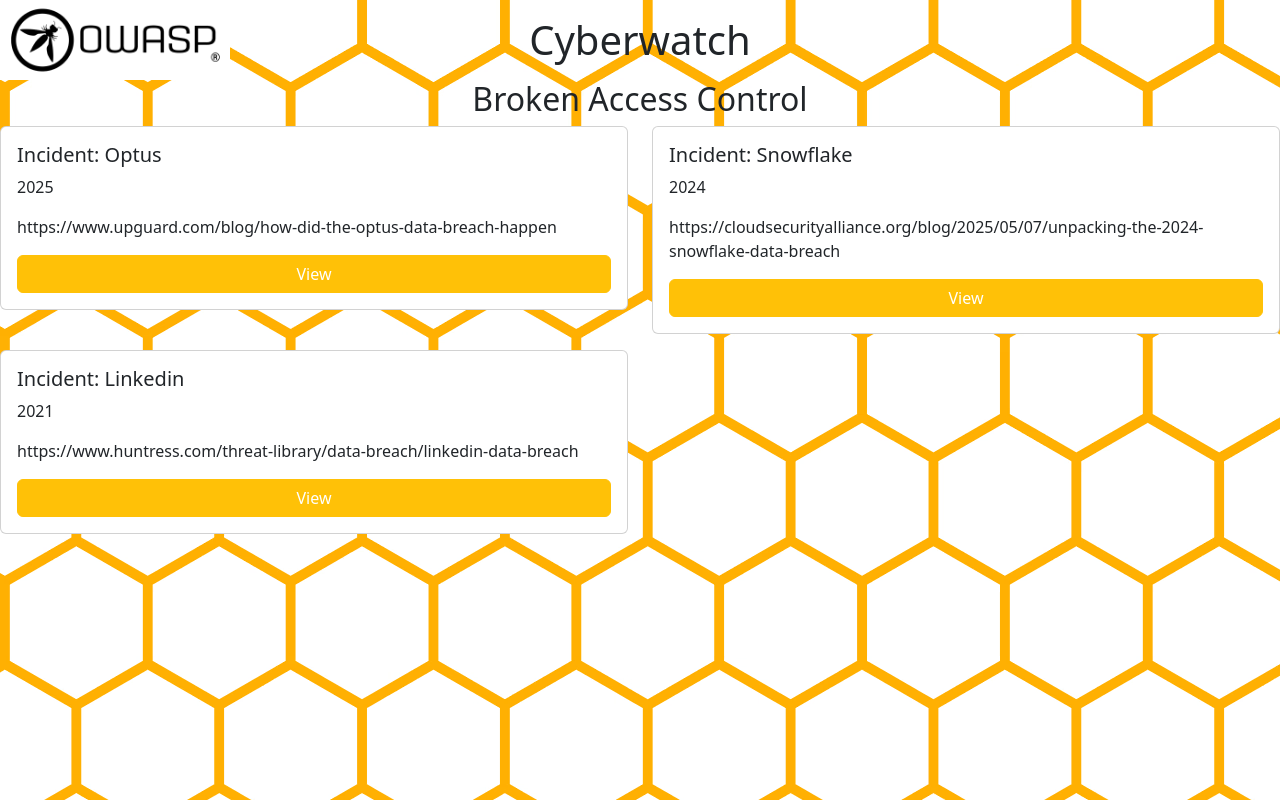
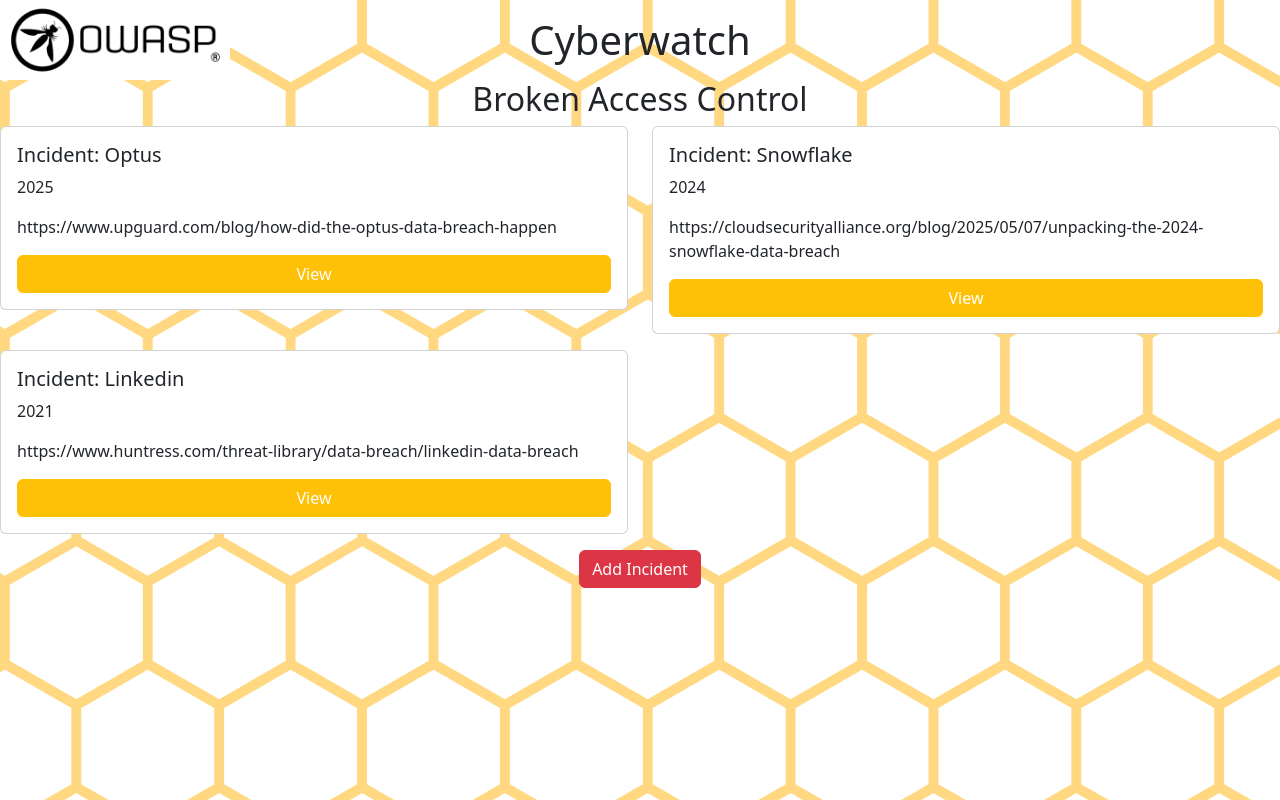
Before and after one commit to MarriottMark/Cyberwatch-Assessment, a Flask app: page /incidents/1 in a window 1280 px wide. Run offline with Flask 3, Linux system fonts and the light colour scheme.

Commit message:
I made a new button that takes you to add-incident

```diff
--- a/app.py
+++ b/app.py
@@ -6,6 +6,7 @@
 engine = create_engine('sqlite:///.database/cyberwatch.db') #link to the cyberwatch database here
 
 #route for index.html
+
 @app.route('/')
 def home():
 
@@ -41,5 +42,10 @@
     return render_template('incidents.html', vulnerability = vunrebilityname, incidents = incidents)
 
 
+@app.route('/add-incident', methods=['GET', 'POST'])
+def add_incident():
+
+    return render_template('add-incident.html')
+
 
 app.run(debug=True, reloader_type='stat', port=5000)
--- a/static/css/styles.css
+++ b/static/css/styles.css
@@ -7,13 +7,15 @@
 }
 
 body {
-    background-image: url('/static/images/HB.avif');
+    background-image:
+        linear-gradient(rgba(255,255,255,0.5), rgba(255,255,255,0.5)),
+        url('/static/images/HB.avif');
     background-color: #ebebeb;
 }
 
+
 .custom-head{
     text-align: center;
-    /* background-color: #ffffff; */
     padding-left: 2px;
     padding-right: 2px;
 }
@@ -25,3 +27,14 @@
 .custom-button:hover{
     background-color: #3b0b53;
 }
+
+.logo{
+    opacity: 100%;
+
+}
+
+.Tunabtn{
+    align-content: center;
+    text-align: center;
+    size: 50%;
+}
--- a/templates/incidents.html
+++ b/templates/incidents.html
@@ -24,4 +24,21 @@
 
 <!-- Add the button for adding a new incident -->
 
+<div>
+    <div>
+        <div>
+            <div>
+                <div class="Tunabtn">
+                    <div>
+                        <a class="btn btn-danger btn-block text-align-center text-white" href="/add-incident">
+                            Add Incident
+                        </a>
+                    </div>
+                </div>
+            </div>
+        </div>
+    </div>
+</div>
+
+
 {% endblock %}
```
Also changed, not shown: templates/add-incident.html (line endings or trailing spaces).
